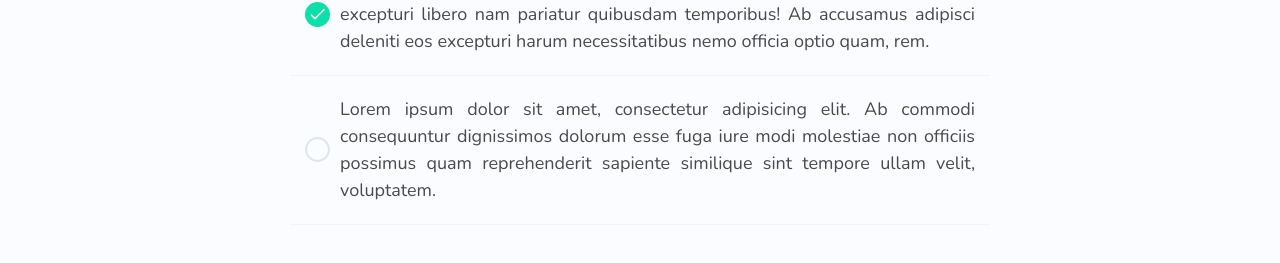
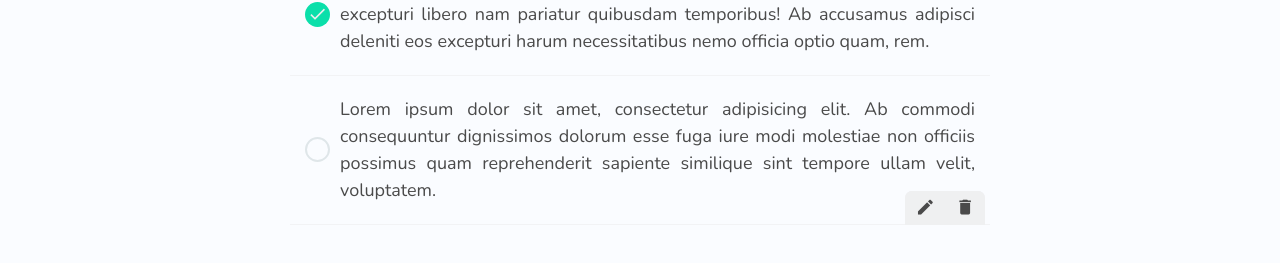
Before and after one commit to hassansribet/ToDo-App, an Angular app: page / in a window 1280 px wide. Shown: the part 345-608 px from the top of the page. Built offline with nearby package versions, Linux system fonts and the light colour scheme.

Commit message:
add action buttons (edit/delete) to todo-item

```diff
--- a/src/app/_components/todo-item/todo-item.component.html
+++ b/src/app/_components/todo-item/todo-item.component.html
@@ -1,9 +1,21 @@
-<div class="todo-item" [ngClass]="{'completed' : todo.completed}" (click)="todo.completed = !todo.completed">
-  <div class="todo-check-box">
+<div class="todo-item" [ngClass]="{'completed' : item.completed}">
+  <div (click)="item.completed = !item.completed" class="todo-check-box">
     <i class="material-icons">done</i>
   </div>
 
-  <div class="todo-text">
-    <p>{{ todo.label }}</p>
+  <div (click)="item.completed = !item.completed" class="todo-text">
+    <p>{{ item.label }}</p>
+  </div>
+
+  <div class="todo-actions">
+    <div class="todo-action" (click)="editItem(item)">
+      <i class="material-icons">edit</i>
+      <span class="label">Edit</span>
+    </div>
+
+    <div class="todo-action" (click)="deleteItem(item)">
+      <i class="material-icons">delete</i>
+      <span class="label">Delete</span>
+    </div>
   </div>
 </div>
--- a/src/app/_components/todo-item/todo-item.component.scss
+++ b/src/app/_components/todo-item/todo-item.component.scss
@@ -2,8 +2,6 @@
 
 .todo-item {
   display: flex;
-
-  cursor: pointer;
 
   align-items: center;
 
@@ -13,6 +11,8 @@
 
   .todo-check-box {
     display: flex;
+
+    cursor: pointer;
 
     flex-shrink: 0;
 
@@ -38,6 +38,8 @@
   }
 
   .todo-text {
+    cursor: pointer;
+
     text-align: justify;
   }
 }
@@ -60,3 +62,49 @@
     color: $grey;
   }
 }
+
+.todo-item .todo-actions {
+  position: absolute;
+  bottom: 0;
+  right: 5px;
+
+  display: flex;
+
+  background-color: #eff0f1;
+
+  border-radius: 7px 7px 0 0;
+
+  .todo-action {
+    display: flex;
+    flex-direction: row;
+
+    padding: 7px 10px;
+
+    text-align: center;
+
+    i.material-icons {
+      font-size: 1.1em;
+    }
+
+    .label {
+      display: none;
+
+      font-size: 12px;
+
+      transition: all .5s;
+    }
+
+    &:hover {
+      cursor: pointer;
+
+      background-color: #eee;
+
+      text-align: left;
+
+      .label {
+        display: block;
+        text-decoration: underline;
+      }
+    }
+  }
+}
--- a/src/app/_components/todo-item/todo-item.component.ts
+++ b/src/app/_components/todo-item/todo-item.component.ts
@@ -8,11 +8,20 @@ import { Item } from '../../_shared/models/item.model';
 })
 export class TodoItemComponent implements OnInit {
 
-  @Input() todo: Item;
+  @Input() item: Item;
 
   constructor() { }
 
   ngOnInit(): void {
   }
 
+  editItem(item: Item): void {
+    console.log('edit: ', item);
+  }
+
+  deleteItem(item: Item): void {
+    if (window.confirm('Are you sure ?')) {
+      console.log('delete: ', item);
+    }
+  }
 }
--- a/src/app/_pages/todos/todos.component.html
+++ b/src/app/_pages/todos/todos.component.html
@@ -23,8 +23,8 @@
 
   <div class="todos-list">
     <app-todo-item
-      *ngFor="let todo of todos;"
-      [todo]="todo"
+      *ngFor="let item of todos;"
+      [item]="item"
     ></app-todo-item>
   </div>
 </div>
```
